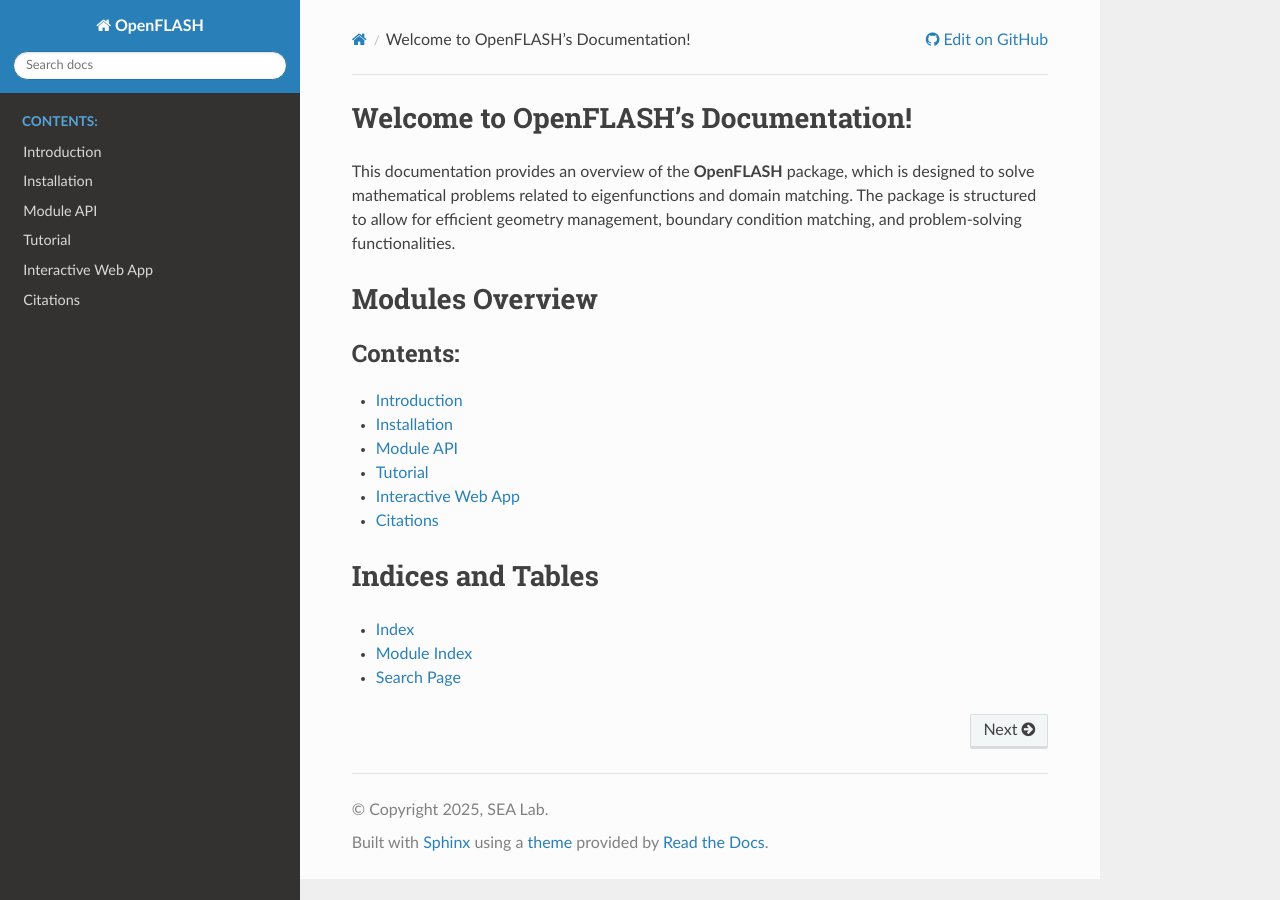
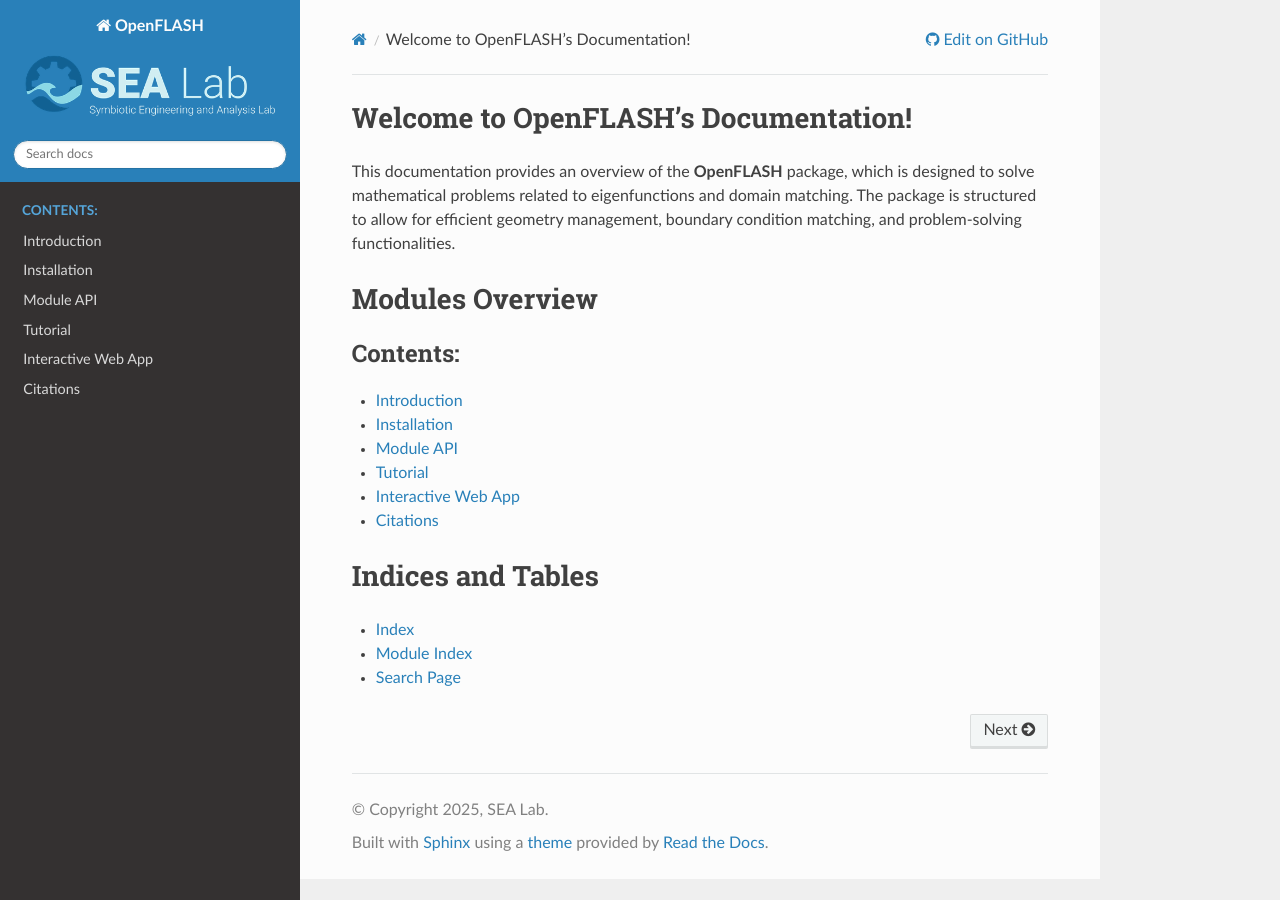
Before and after one commit to symbiotic-engineering/OpenFLASH, a Sphinx documentation site: the page built from docs/index.rst, in a window 1280 px wide. Built offline with Sphinx 7.4.7 and the Read the Docs theme 3.1.0, drawn with Linux system fonts in a browser that asks for light colours.

Commit message:
add lab logo to docs

```diff
--- a/docs/conf.py
+++ b/docs/conf.py
@@ -57,6 +57,7 @@
 # a list of builtin themes.
 #
 html_theme = 'sphinx_rtd_theme'
+html_logo = '_static/SEALab_Logo_Light_202101_120ht.png'
 
 # Add any paths that contain custom static files (such as style sheets) here,
 # relative to this directory. They are copied after the builtin static files,
@@ -70,3 +71,7 @@
     "github_version": "main",
     "conf_py_path": "/docs/",
 }
+
+html_theme_options = {
+    'version_selector': True,
+}
```
Also changed, not shown: docs/_static/SEALab_Logo_Light_202101_120ht.png (added).
